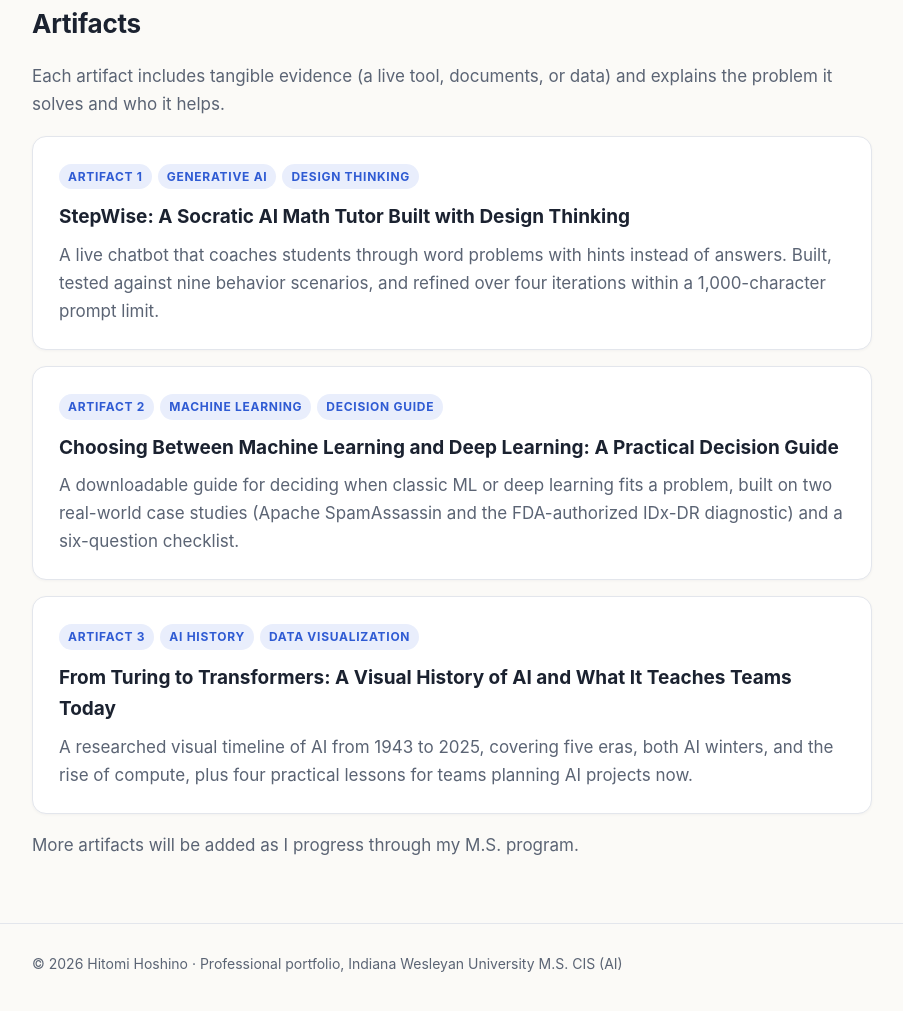
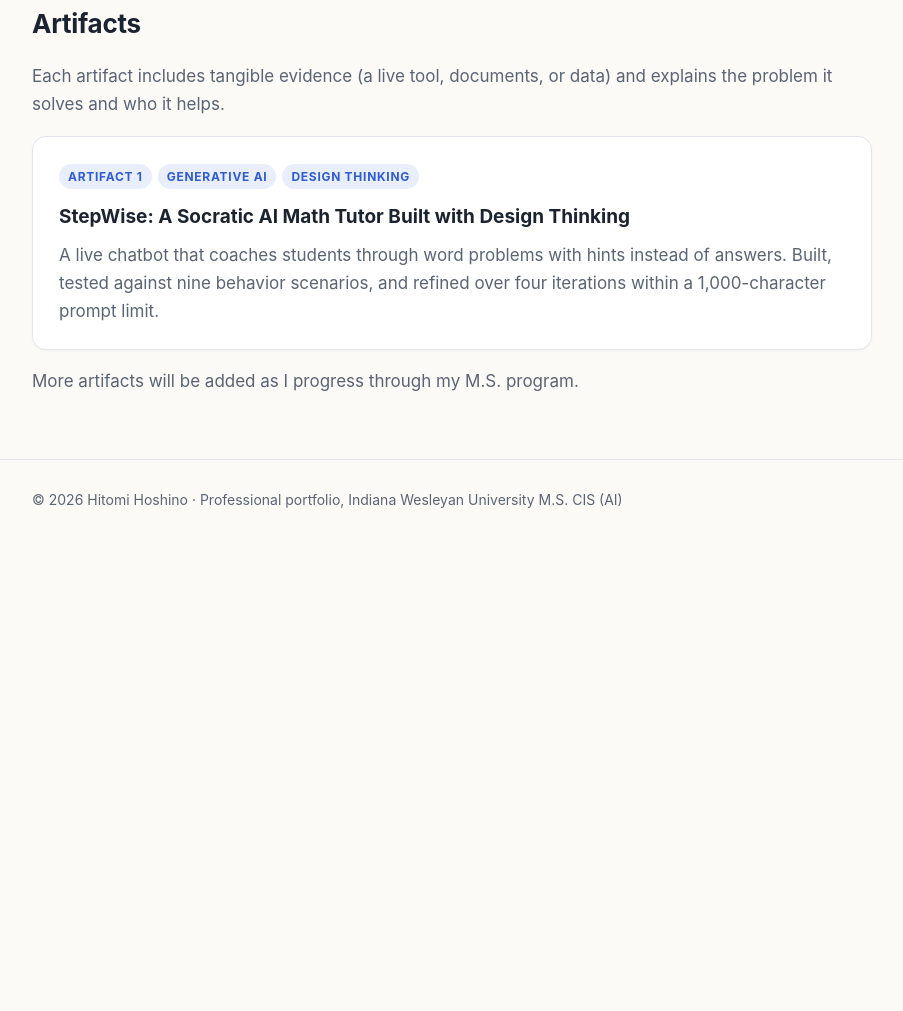
Before and after one commit to hitomi1104/hitomi1104.github.io, a plain HTML site: page index.html in a window 1280 px wide. Shown: the part 1106-2117 px from the top of the page, without its empty margins (188-1091 px from the left). After the commit the page ends 1657 px from the top, so only its background shows below. Drawn offline with Linux system fonts and the light colour scheme.

Commit message:
Keep only StepWise on home page

```diff
--- a/index.html
+++ b/index.html
@@ -36,16 +36,6 @@
     <h3 style="margin-top:12px">StepWise: A Socratic AI Math Tutor Built with Design Thinking</h3>
     <p class="muted" style="margin:0">A live chatbot that coaches students through word problems with hints instead of answers. Built, tested against nine behavior scenarios, and refined over four iterations within a 1,000-character prompt limit.</p>
   </a>
-  <a class="card artifact-card" href="ml-vs-dl.html">
-    <span class="tag">Artifact 2</span><span class="tag">Machine Learning</span><span class="tag">Decision Guide</span>
-    <h3 style="margin-top:12px">Choosing Between Machine Learning and Deep Learning: A Practical Decision Guide</h3>
-    <p class="muted" style="margin:0">A downloadable guide for deciding when classic ML or deep learning fits a problem, built on two real-world case studies (Apache SpamAssassin and the FDA-authorized IDx-DR diagnostic) and a six-question checklist.</p>
-  </a>
-  <a class="card artifact-card" href="ai-timeline.html">
-    <span class="tag">Artifact 3</span><span class="tag">AI History</span><span class="tag">Data Visualization</span>
-    <h3 style="margin-top:12px">From Turing to Transformers: A Visual History of AI and What It Teaches Teams Today</h3>
-    <p class="muted" style="margin:0">A researched visual timeline of AI from 1943 to 2025, covering five eras, both AI winters, and the rise of compute, plus four practical lessons for teams planning AI projects now.</p>
-  </a>
   <p class="muted">More artifacts will be added as I progress through my M.S. program.</p>
 </section>
 </main>
```
